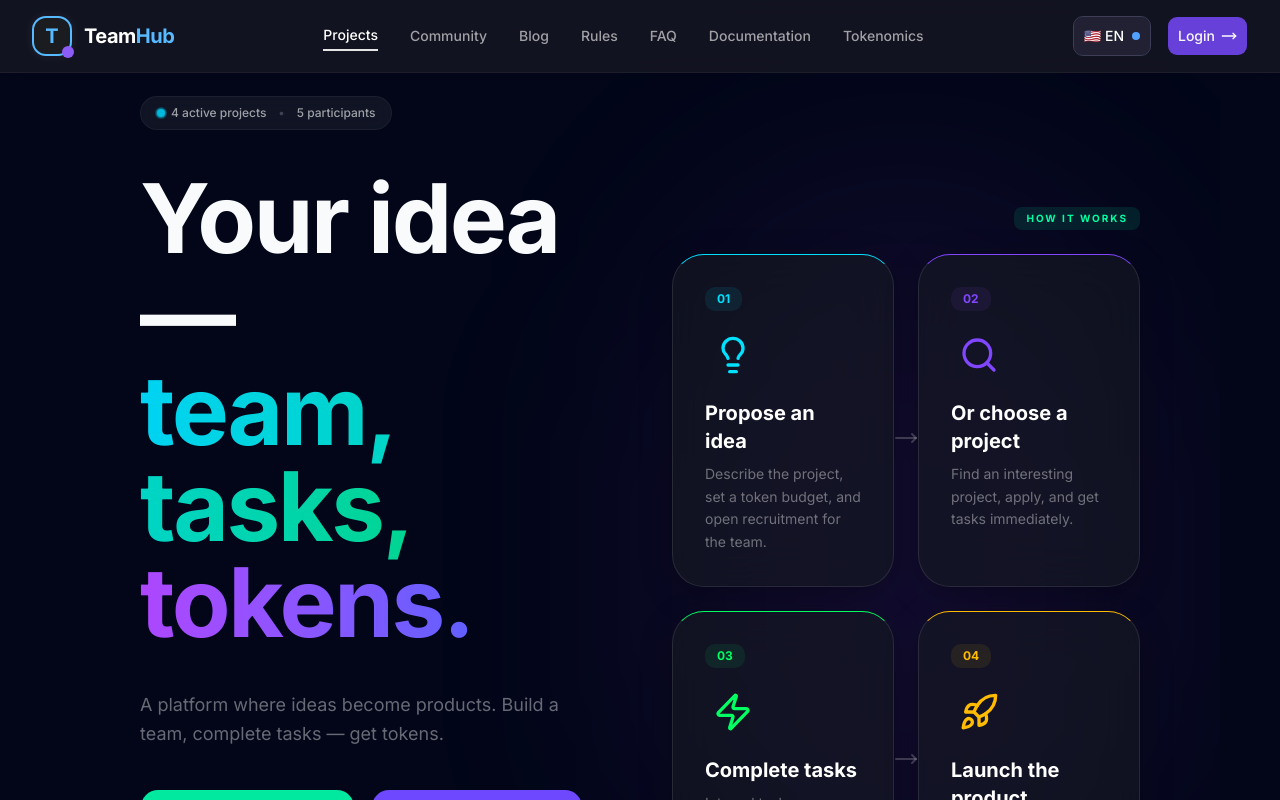
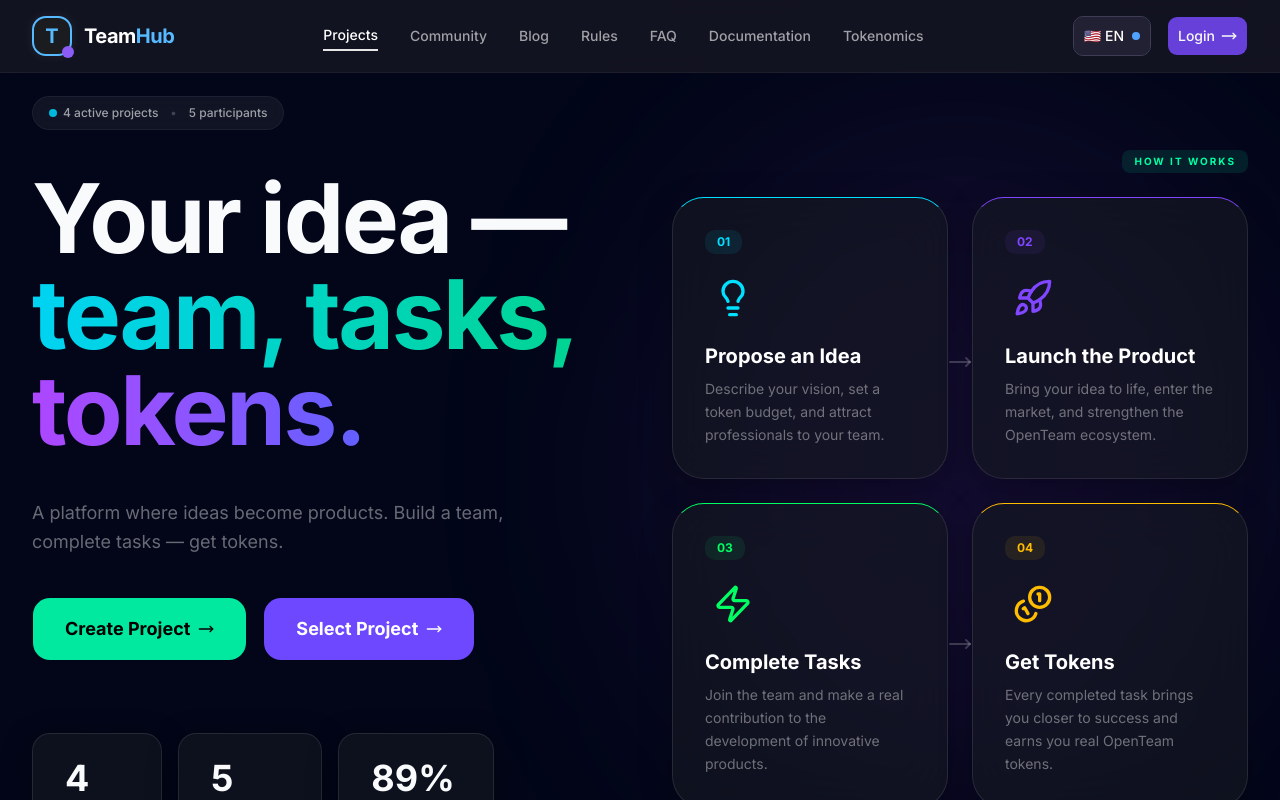
Before and after one commit to KratosHome/open-team, a Next.js app in the folder frontend/: page /en in a window 1280 px wide. Shown: the top 800 px of the page. Built offline with nearby package versions, Linux system fonts and the light colour scheme.

Commit message:
refactor `TeamHubLanding` component styles and step icons; update dictionaries with improved copy; enhance layout readability and spacing adjustments

```diff
--- a/frontend/dictionaries/en.json
+++ b/frontend/dictionaries/en.json
@@ -26,14 +26,14 @@
     },
     "howItWorks": "How it works",
     "steps": {
-      "step1Title": "Propose an idea",
-      "step1Description": "Describe the project, set a token budget, and open recruitment for the team.",
-      "step2Title": "Or choose a project",
-      "step2Description": "Find an interesting project, apply, and get tasks immediately.",
-      "step3Title": "Complete tasks",
-      "step3Description": "Internal task manager. Close a task — tokens in your account.",
-      "step4Title": "Launch the product",
-      "step4Description": "20% of the profit from a successful project supports the token ecosystem."
+      "step1Title": "Propose an Idea",
+      "step1Description": "Describe your vision, set a token budget, and attract professionals to your team.",
+      "step2Title": "Launch the Product",
+      "step2Description": "Bring your idea to life, enter the market, and strengthen the OpenTeam ecosystem.",
+      "step3Title": "Complete Tasks",
+      "step3Description": "Join the team and make a real contribution to the development of innovative products.",
+      "step4Title": "Get Tokens",
+      "step4Description": "Every completed task brings you closer to success and earns you real OpenTeam tokens."
     }
   },
   "metadata": {
--- a/frontend/dictionaries/uk.json
+++ b/frontend/dictionaries/uk.json
@@ -26,14 +26,14 @@
     },
     "howItWorks": "Як це працює",
     "steps": {
-      "step1Title": "Запропонуй ідею",
-      "step1Description": "Опиши проєкт, встанови бюджет токенів і відкрий набір у команду.",
-      "step2Title": "Або обери проєкт",
-      "step2Description": "Знайди цікавий проєкт, подай заявку і отримай задачі одразу.",
+      "step1Title": "Пропонуй ідею",
+      "step1Description": "Опиши свій задум, визнач бюджет токенів та залучай професіоналів до своєї команди.",
+      "step2Title": "Запускай продукт",
+      "step2Description": "Реалізуй ідею, виходь на ринок та підсилюй екосистему токена OpenTeam.",
       "step3Title": "Виконуй задачі",
-      "step3Description": "Таск-менеджер всередині. Закрив задачу — токени на рахунку.",
-      "step4Title": "Запускай продукт",
-      "step4Description": "20% від прибутку успішного проєкту підтримує екосистему токена."
+      "step3Description": "Приєднуйся до команди та роби реальний внесок у розвиток інноваційних продуктів.",
+      "step4Title": "Отримуй токени",
+      "step4Description": "Кожне виконане завдання наближає тебе до успіху та приносить реальні токени OpenTeam."
     }
   },
   "metadata": {
--- a/frontend/src/app/[lang]/layout.tsx
+++ b/frontend/src/app/[lang]/layout.tsx
@@ -5,8 +5,10 @@ import { ReactNode } from 'react';
 
 import '../globals.css';
 
+import type { Locale } from '@/i18n-config';
+
 import { Navbar } from '@/components/navbar';
-import { i18n, type Locale } from '@/i18n-config';
+import { i18n } from '@/i18n-config';
 import { getDictionary } from '@/lib/get-dictionary';
 
 const inter = Inter({
@@ -83,7 +85,7 @@ export default async function RootLayout({
   return (
     <html lang={locale}>
       <body
-        className={`${inter.className} ${geistMono.variable} relative mx-auto max-w-[1440px] bg-slate-950 px-15 antialiased`}
+        className={`${inter.className} ${geistMono.variable} relative mx-auto max-w-[1440px] bg-slate-950 antialiased`}
       >
         <header>
           <Navbar dict={dict.navbar} lang={locale} />
--- a/frontend/src/app/[lang]/page.tsx
+++ b/frontend/src/app/[lang]/page.tsx
@@ -1,19 +1,15 @@
 import { TeamHubLanding } from '@/components/landing/TeamHubLanding';
+import { mockLandingStats } from '@/data/landing-stats';
+import { Locale } from '@/i18n-config';
 import { getDictionary } from '@/lib/get-dictionary';
-import { Locale } from '@/i18n-config';
-import { mockLandingStats } from '@/data/landing-stats';
 
-export default async function Home({
-  params,
-}: {
-  params: Promise<{ lang: string }>;
-}) {
+export default async function Home({ params }: { params: Promise<{ lang: string }> }) {
   const { lang } = await params;
   const locale = lang as Locale;
   const dict = await getDictionary(locale);
 
   return (
-    <main>
+    <main className="px-5 md:px-8">
       <TeamHubLanding dict={dict.landing} stats={mockLandingStats} />
     </main>
   );
--- a/frontend/src/components/landing/TeamHubLanding.tsx
+++ b/frontend/src/components/landing/TeamHubLanding.tsx
@@ -1,24 +1,11 @@
+import { Coins, Lightbulb, MoveRight, Rocket, Search, Zap } from 'lucide-react';
 import React from 'react';
-import {
-  Lightbulb,
-  MoveRight,
-  Rocket,
-  Search,
-  Zap,
-} from 'lucide-react';
 
 import { Button } from '@/components/ui/button';
-
 import { LandingStats } from '@/data/landing-stats';
 
-const StatCard = ({
-  value,
-  sublabel,
-}: {
-  value: string;
-  sublabel: string;
-}) => (
-  <div className="glass flex flex-col gap-1 rounded-2xl px-8 py-6 min-w-[130px]">
+const StatCard = ({ value, sublabel }: { value: string; sublabel: string }) => (
+  <div className="glass flex min-w-[130px] flex-col gap-1 rounded-2xl px-8 py-6">
     <span className="text-4xl font-bold">{value}</span>
     <span className="text-sm text-white/40">{sublabel}</span>
   </div>
@@ -93,15 +80,15 @@ export const TeamHubLanding = ({
   stats: LandingStats;
 }) => {
   return (
-    <div className="mx-auto min-h-screen max-w-[1440px] overflow-hidden px-4 pt-24 pb-20 md:px-20">
+    <div className="pt-24 pb-20">
       <main className="grid grid-cols-1 items-center gap-16 lg:grid-cols-2">
         {/* Left Column */}
         <div className="flex flex-col gap-10">
-          <div className="inline-flex w-fit items-center gap-3 rounded-2xl bg-[#1e2230]/50 px-4 py-2 text-xs font-medium text-white/60 backdrop-blur-sm border border-white/5">
+          <div className="inline-flex w-fit items-center gap-3 rounded-2xl border border-white/5 bg-[#1e2230]/50 px-4 py-2 text-xs font-medium text-white/60 backdrop-blur-sm">
             <div className="flex items-center gap-1.5">
-               <span className="relative flex h-2 w-2">
-                <span className="animate-ping absolute inline-flex h-full w-full rounded-full bg-cyan-400 opacity-75"></span>
-                <span className="relative inline-flex rounded-full h-2 w-2 bg-cyan-500"></span>
+              <span className="relative flex h-2 w-2">
+                <span className="absolute inline-flex h-full w-full animate-ping rounded-full bg-cyan-400 opacity-75"></span>
+                <span className="relative inline-flex h-2 w-2 rounded-full bg-cyan-500"></span>
               </span>
               <span>{dict.activeProjects.replace('{count}', stats.activeProjects.toString())}</span>
             </div>
@@ -110,21 +97,25 @@ export const TeamHubLanding = ({
           </div>
 
           <h1 className="font-sans text-6xl leading-[1] font-bold tracking-tight md:text-8xl">
-            {dict.heroTitle}<br />
-            <span className="text-gradient-cyan">{dict.heroSubtitle1}</span><br />
-            <span className="bg-gradient-to-r from-purple-500 to-indigo-500 bg-clip-text text-transparent">{dict.heroSubtitle2}</span>
+            {dict.heroTitle}
+            <br />
+            <span className="text-gradient-cyan">{dict.heroSubtitle1}</span>
+            <br />
+            <span className="bg-gradient-to-r from-purple-500 to-indigo-500 bg-clip-text text-transparent">
+              {dict.heroSubtitle2}
+            </span>
           </h1>
 
-          <p className="max-w-lg text-lg leading-relaxed text-white/40">
-            {dict.heroDescription}
-          </p>
+          <p className="max-w-lg text-lg leading-relaxed text-white/40">{dict.heroDescription}</p>
 
           <div className="flex flex-wrap gap-4">
-            <Button className="h-16 px-8 rounded-2xl bg-[#00e99f] hover:bg-[#00e99f]/90 text-black text-lg font-bold flex items-center gap-2 group transition-all hover:scale-[1.02]">
-              {dict.createProject} <MoveRight className="h-5 w-5 group-hover:translate-x-1 transition-transform" />
+            <Button className="group flex h-16 items-center gap-2 rounded-2xl bg-[#00e99f] px-8 text-lg font-bold text-black transition-all hover:scale-[1.02] hover:bg-[#00e99f]/90">
+              {dict.createProject}{' '}
+              <MoveRight className="h-5 w-5 transition-transform group-hover:translate-x-1" />
             </Button>
-            <Button className="h-16 px-8 rounded-2xl bg-[#6d48ff] hover:bg-[#6d48ff]/90 text-white text-lg font-bold flex items-center gap-2 group transition-all hover:scale-[1.02]">
-              {dict.selectProject} <MoveRight className="h-5 w-5 group-hover:translate-x-1 transition-transform" />
+            <Button className="group flex h-16 items-center gap-2 rounded-2xl bg-[#6d48ff] px-8 text-lg font-bold text-white transition-all hover:scale-[1.02] hover:bg-[#6d48ff]/90">
+              {dict.selectProject}{' '}
+              <MoveRight className="h-5 w-5 transition-transform group-hover:translate-x-1" />
             </Button>
           </div>
 
@@ -138,12 +129,12 @@ export const TeamHubLanding = ({
         {/* Right Column */}
         <div className="relative flex flex-col gap-6 pt-4">
           <div className="flex justify-start md:justify-end">
-            <h2 className="text-[#00ffa2] text-[10px] font-bold tracking-[0.2em] uppercase bg-[#00ffa2]/10 px-3 py-1 rounded-md">
+            <h2 className="rounded-md bg-[#00ffa2]/10 px-3 py-1 text-[10px] font-bold tracking-[0.2em] text-[#00ffa2] uppercase">
               {dict.howItWorks}
             </h2>
           </div>
 
-          <div className="grid grid-cols-1 gap-6 md:grid-cols-2 relative">
+          <div className="relative grid grid-cols-1 gap-6 md:grid-cols-2">
             <StepCard
               number="01"
               icon={Lightbulb}
@@ -152,13 +143,13 @@ export const TeamHubLanding = ({
               color="#00e1ff"
             />
 
-            <div className="hidden md:flex absolute top-1/4 left-[calc(50%-12px)] z-10 text-white/20">
+            <div className="absolute top-1/4 left-[calc(50%-12px)] z-10 hidden text-white/20 md:flex">
               <MoveRight className="h-6 w-6" />
             </div>
 
             <StepCard
               number="02"
-              icon={Search}
+              icon={Rocket}
               title={dict.steps.step2Title}
               description={dict.steps.step2Description}
               color="#8146ff"
@@ -172,13 +163,13 @@ export const TeamHubLanding = ({
               color="#00ff62"
             />
 
-            <div className="hidden md:flex absolute bottom-1/4 left-[calc(50%-12px)] z-10 text-white/20">
+            <div className="absolute bottom-1/4 left-[calc(50%-12px)] z-10 hidden text-white/20 md:flex">
               <MoveRight className="h-6 w-6" />
             </div>
 
             <StepCard
               number="04"
-              icon={Rocket}
+              icon={Coins}
               title={dict.steps.step4Title}
               description={dict.steps.step4Description}
               color="#ffbc00"
```
